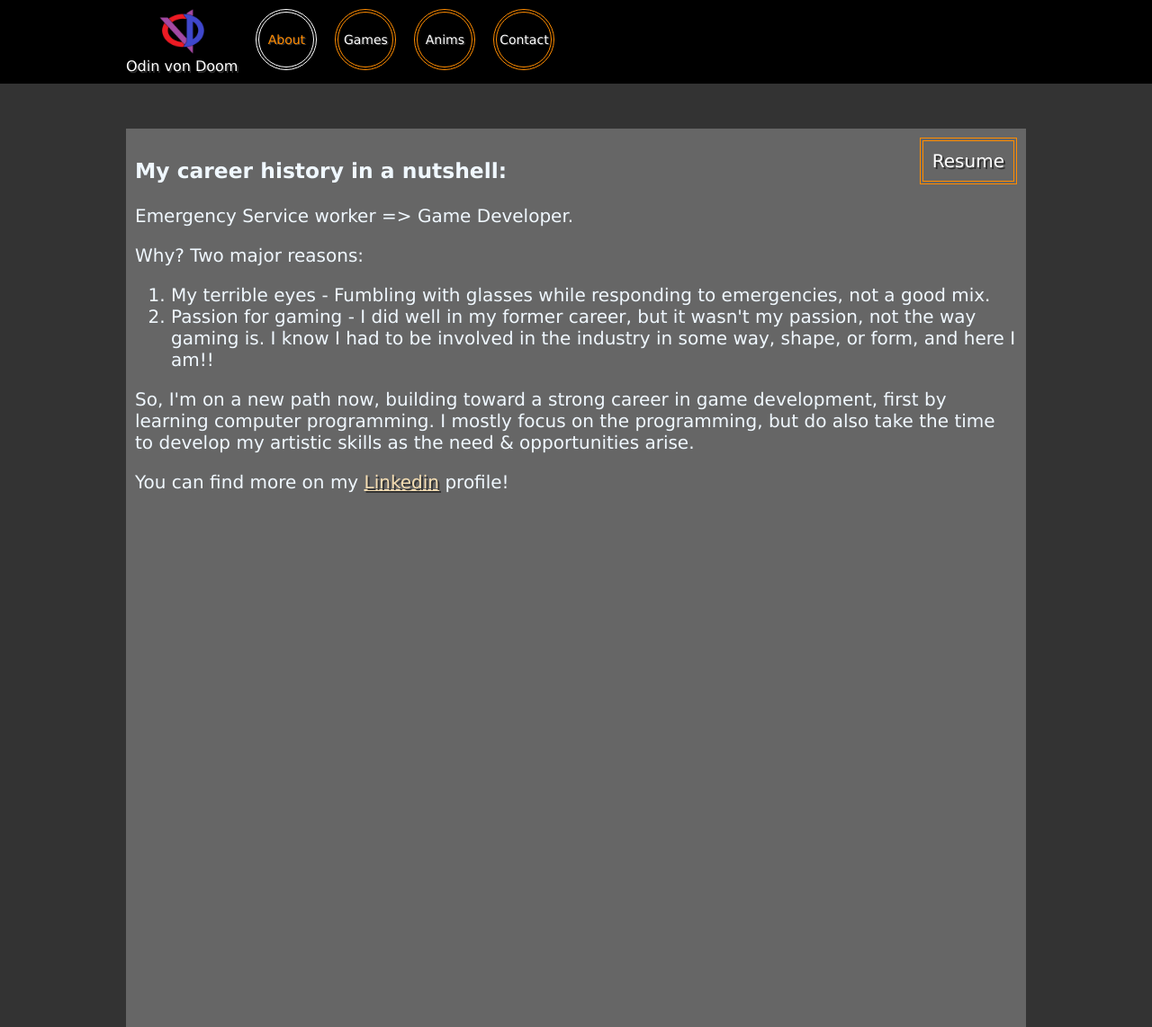
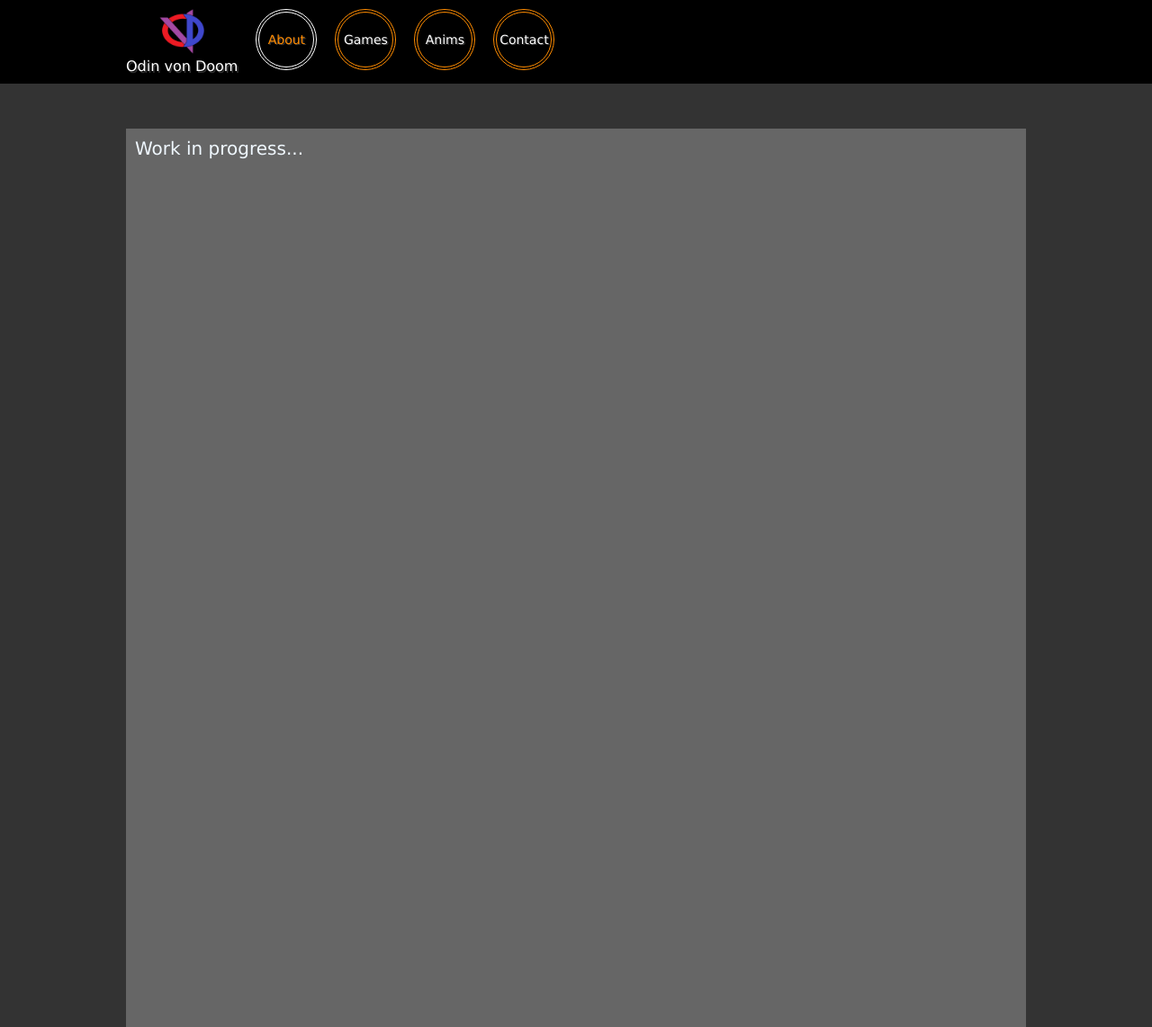
Before and after one commit to chargingsleipnir/Portfolio-archived, a PHP site: page /index.php?pg=About in a window 1280 px wide. Shown: the top 1142 px of the page at 90% size. Run offline with PHP 8.4, Linux system fonts and the light colour scheme.

Commit message:
De-personalizing site

```diff
--- a/root/pages/About.php
+++ b/root/pages/About.php
@@ -20,24 +20,7 @@ require 'templates/templateData.php';
 <body>
     <?php require 'templates/titleBanner.php'; ?>
     <div class="content widthControl">
-        <a class="standoutLink" id="resumeDownload" href="downloads/ProgResume.pdf">Resume</a>
-        <h3>My career history in a nutshell:</h3>
-
-        <p>Emergency Service worker => Game Developer.</p>
-
-        Why? Two major reasons:<br>
-        <ol>
-            <li>My terrible eyes - Fumbling with glasses while responding to emergencies, not a good mix.</li>
-            <li>Passion for gaming - I did well in my former career, but it wasn't my passion, not the way gaming is.
-                 I know I had to be involved in the industry in some way, shape, or form, and here I am!!</li>
-        </ol>
-
-        <p>So, I'm on a new path now, building toward a strong career in game development, first by learning computer programming.
-         I mostly focus on the programming, but do also take the time to develop my artistic skills as the need & opportunities arise.</p>
-
-        <p>You can find more on my
-            <a class="inlineLink" href="https://www.linkedin.com/pub/odin-von-doom/b1/a58/33?domainCountryName=&csrfToken=ajax%3A0362827175781380255">Linkedin</a>
-            profile!</p>
+    	Work in progress...
     </div>
 </body>
 <?php require 'templates/footer.php'; ?>
--- a/root/pages/Contact.php
+++ b/root/pages/Contact.php
@@ -20,8 +20,7 @@ require 'templates/templateData.php';
     <?php require 'templates/titleBanner.php'; ?>
     <div class="content widthControl">
         <h3>Reach out anytime!</h3>
-        Phone: 647-459-9094<br>
-        Email: devinodin@gmail.com
+        <a href="odin@doompire.com">Email</a>
     </div>
 </body>
 <?php require 'templates/footer.php'; ?>
```
Also changed, not shown: 1 other file.
